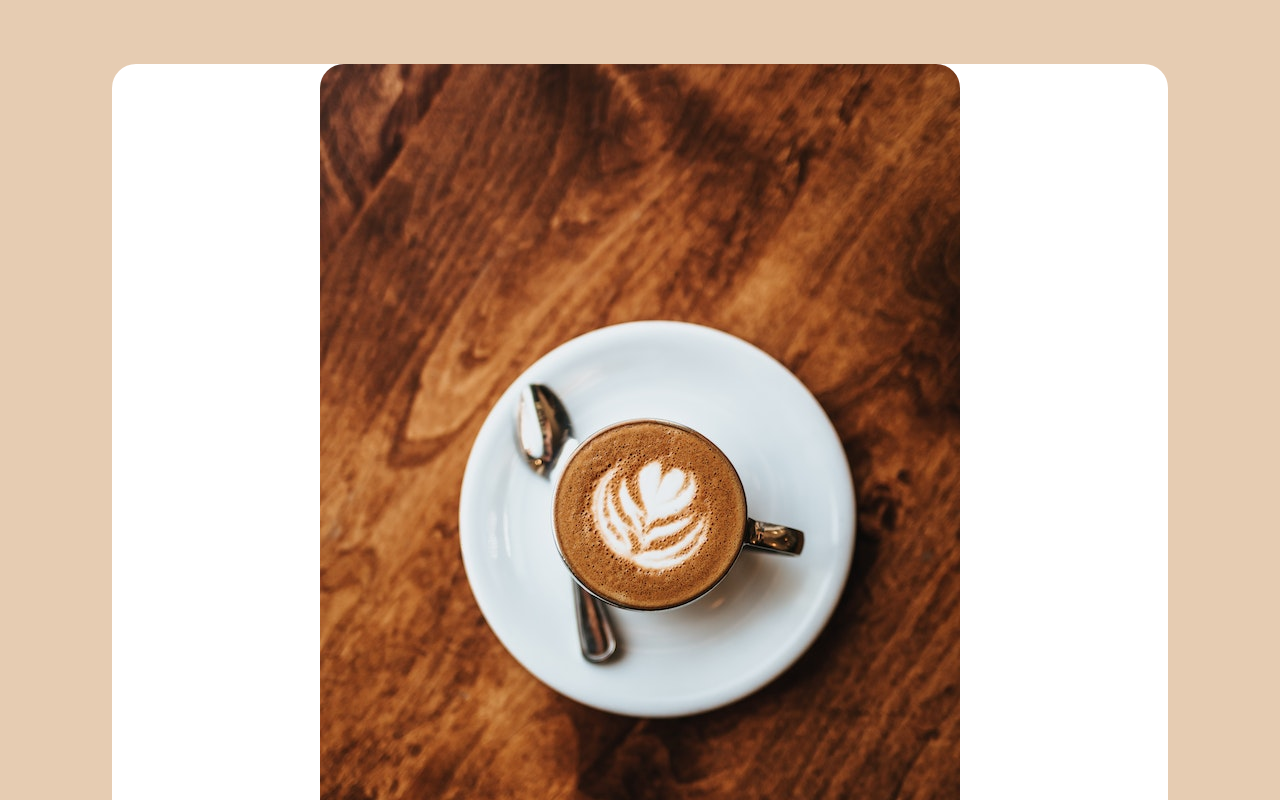
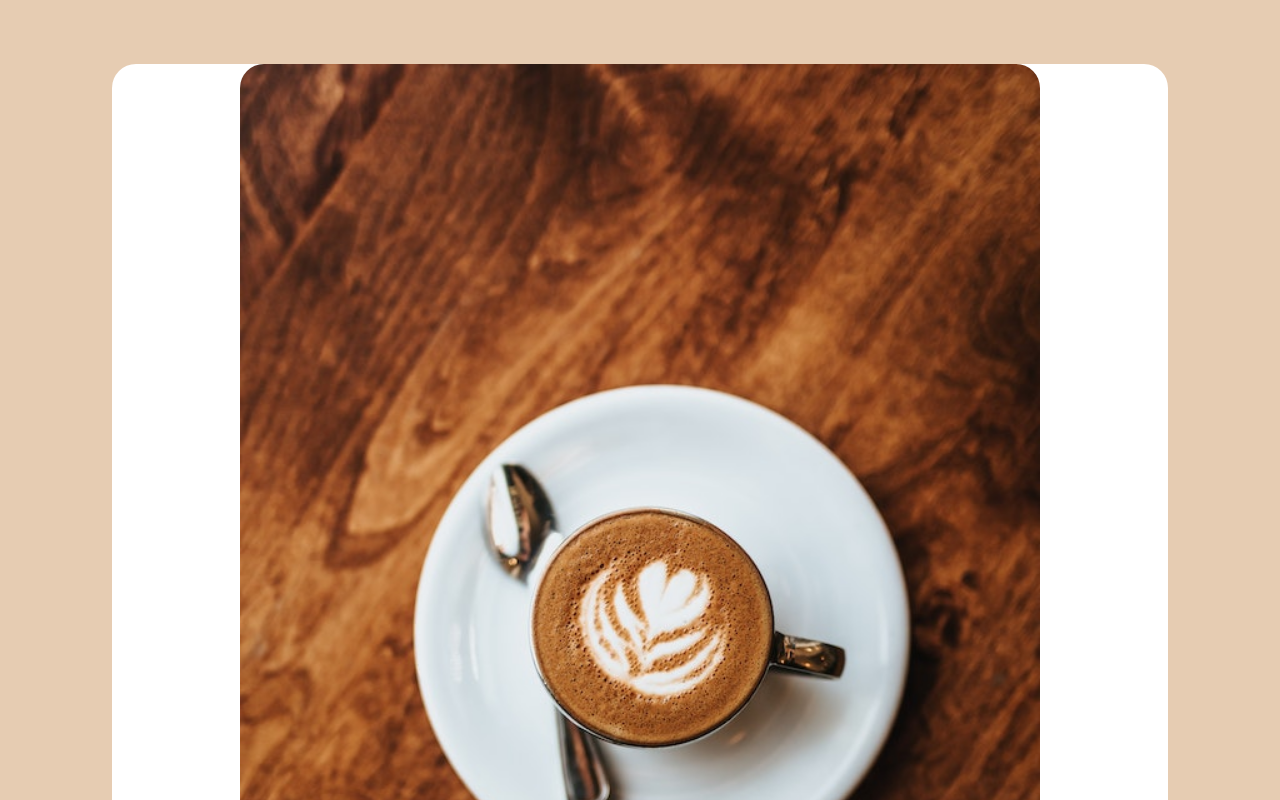
Before and after one commit to irm1005-itec1005-fall-2023/midterm-exam-AndrewStewart6, a plain HTML site: page index.html in a window 1280 px wide. Shown: the top 800 px of the page. Drawn offline with Linux system fonts and the light colour scheme.

Commit message:
finished

```diff
--- a/style.css
+++ b/style.css
@@ -92,7 +92,7 @@ button {
   Border-top-right-radius:1.5rem;
   Border-top-left-radius:1.5rem;
   background-color:white;
-  object-fit:cover;
+  width:50rem;
 }
 
 .h499 {
```
